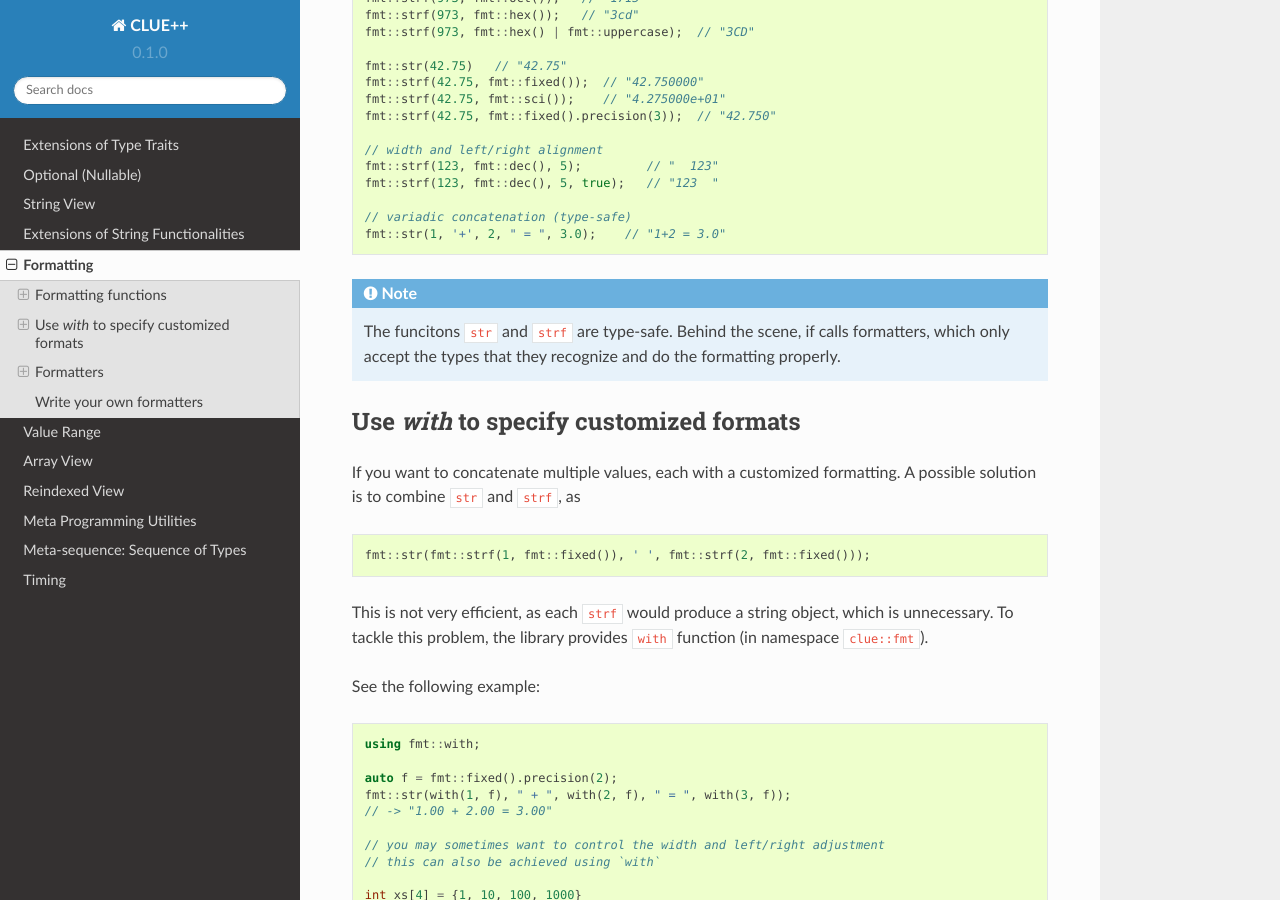
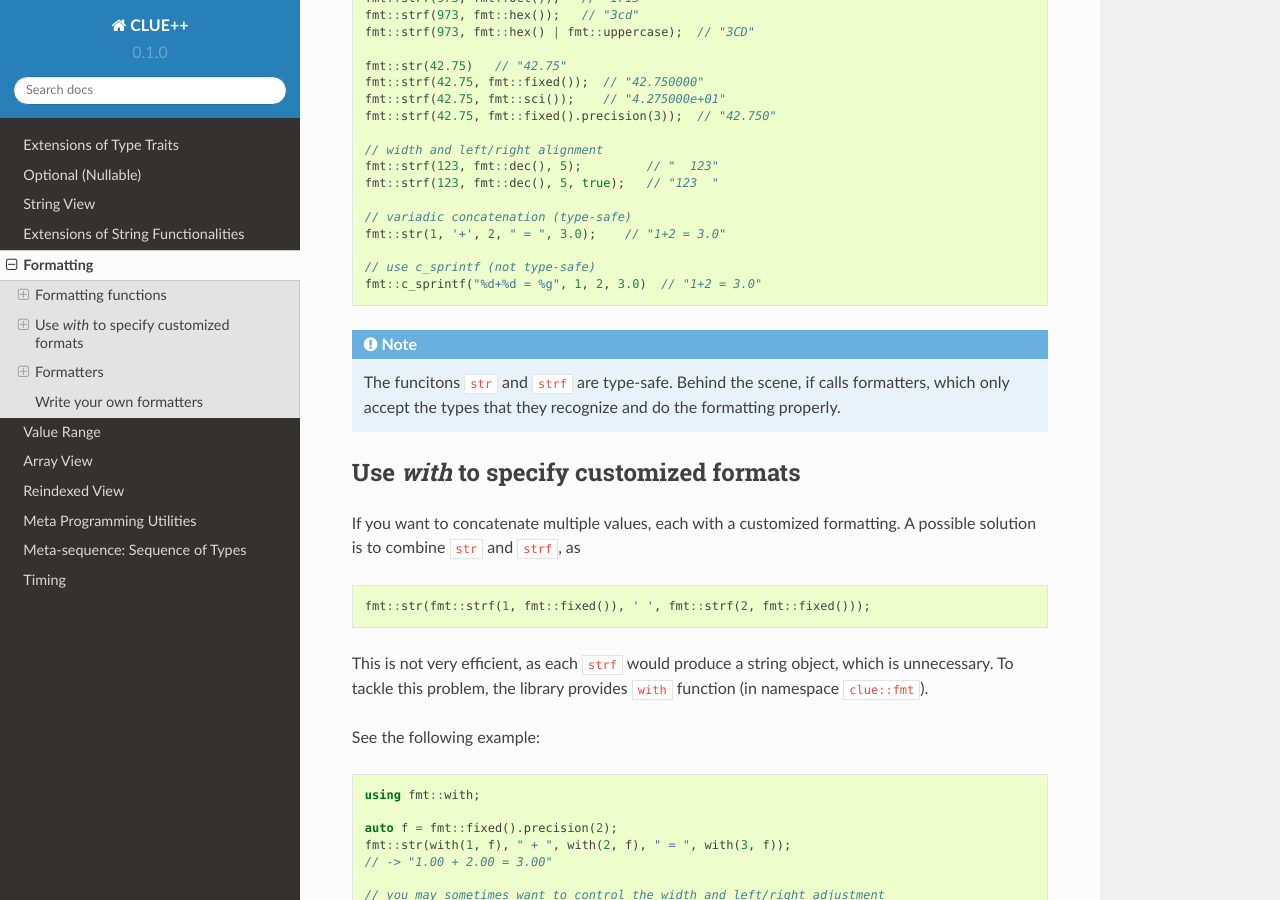
Before and after one commit to MMLab-CU/CLUE, a Sphinx documentation site: the page built from doc/source/formatting.rst, in a window 1280 px wide and 900 px high, scrolled down 1413 px. Built offline with Sphinx 7.4.7 and the Read the Docs theme 2.0.0, drawn with Linux system fonts in a browser that asks for light colours; formulas are drawn with MathJax 3.

Commit message:
add a c_sprintf example

```diff
--- a/doc/source/formatting.rst
+++ b/doc/source/formatting.rst
@@ -65,6 +65,9 @@ Let's look at some examples:
 
     // variadic concatenation (type-safe)
     fmt::str(1, '+', 2, " = ", 3.0);    // "1+2 = 3.0"
+
+    // use c_sprintf (not type-safe)
+    fmt::c_sprintf("%d+%d = %g", 1, 2, 3.0)  // "1+2 = 3.0"
 
 .. note::
 
```
